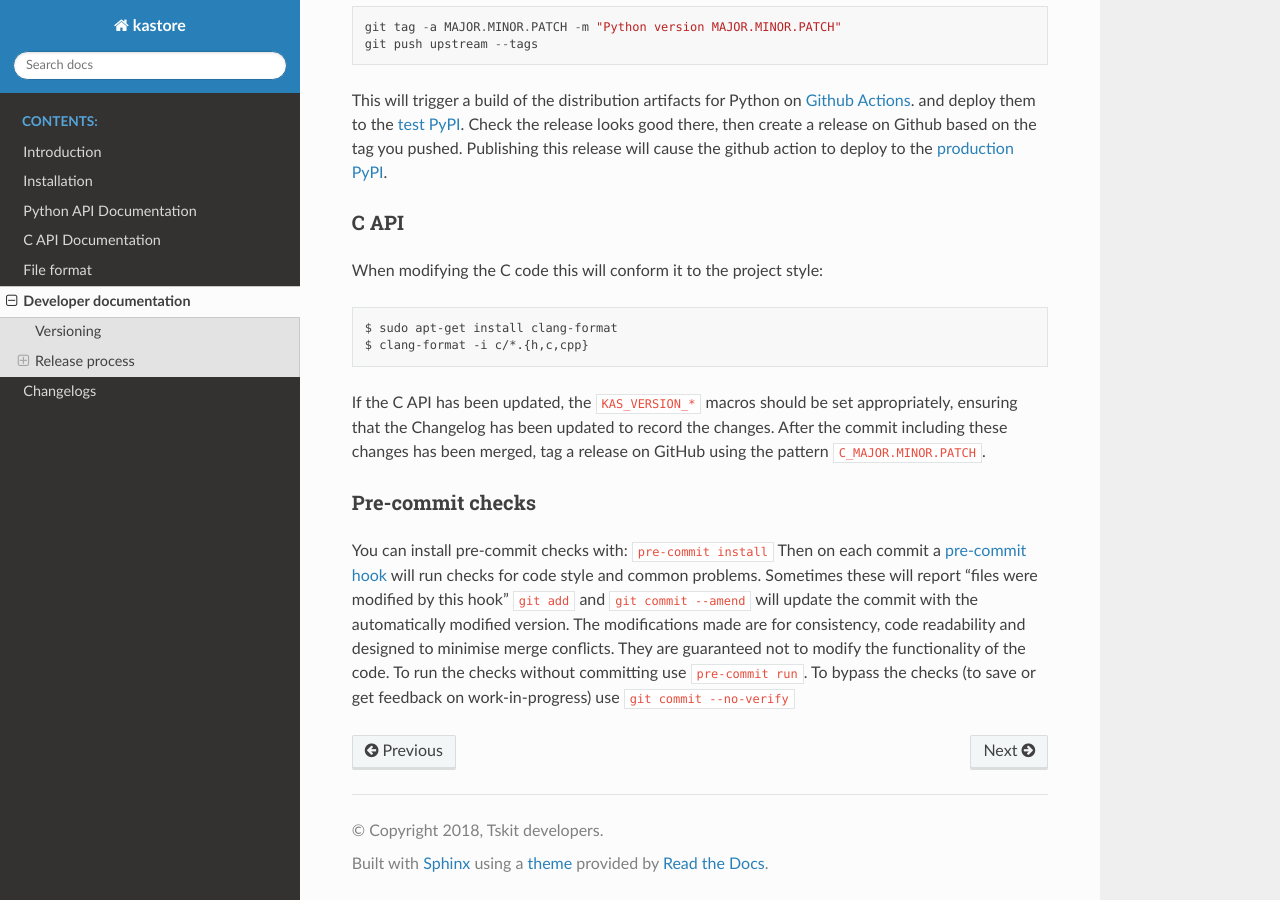
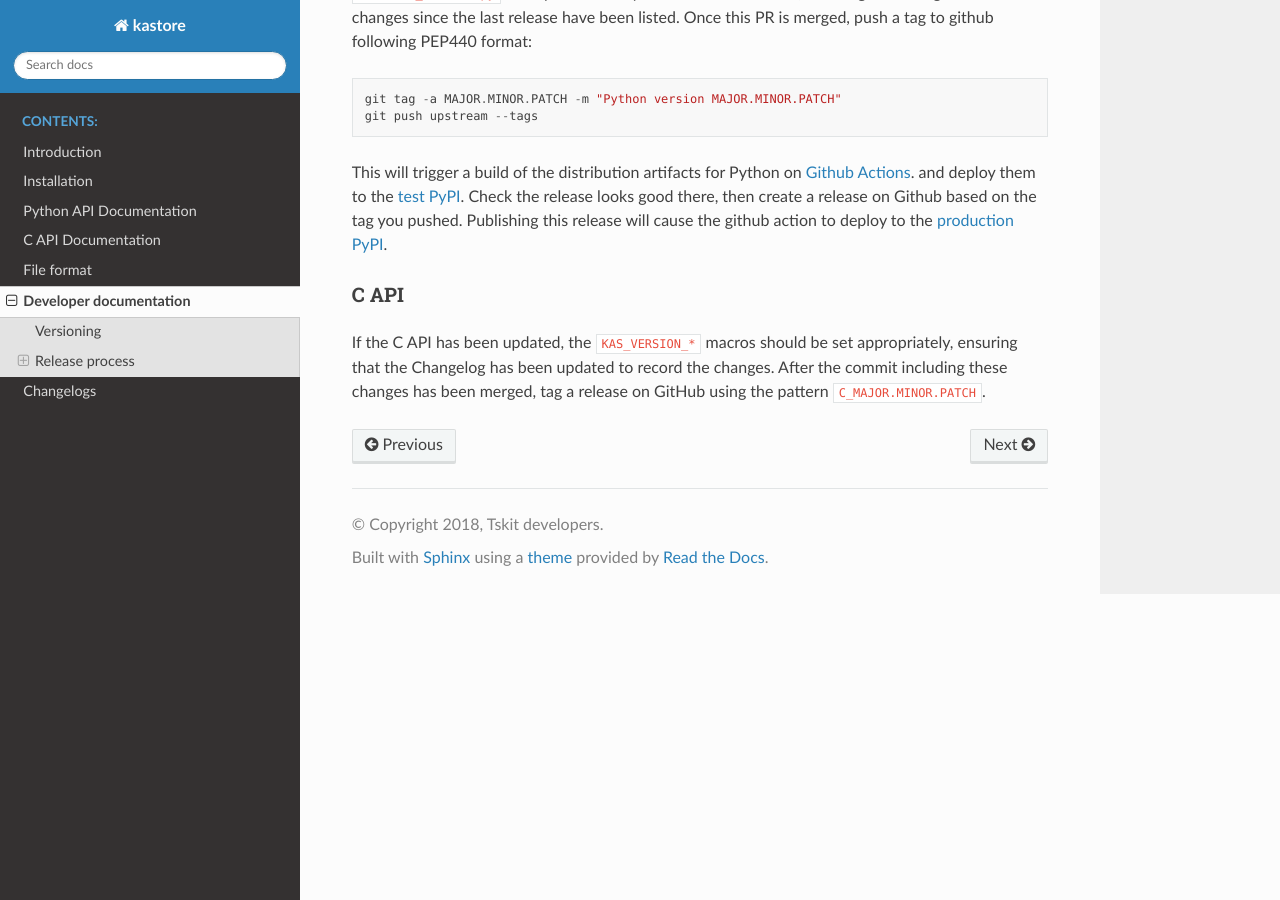
Before and after one commit to tskit-dev/kastore, a Sphinx documentation site: the page built from docs/development.rst, in a window 1280 px wide and 900 px high, scrolled down 630 px. Built offline with Sphinx 7.4.7 and the Read the Docs theme 2.0.0, drawn with Linux system fonts in a browser that asks for light colours; some of the changed text lies outside the part shown.

Commit message:
Fix structuring problem in devdocs
Also point to tskit.

```diff
--- a/docs/development.rst
+++ b/docs/development.rst
@@ -44,29 +49,7 @@ pushed. Publishing this release will cause the github action to deploy to the
 C API
 -----
 
-When modifying the C code this will conform it to the project style::
-
-  $ sudo apt-get install clang-format
-  $ clang-format -i c/*.{h,c,cpp}
-
 If the C API has been updated, the ``KAS_VERSION_*`` macros should be set
 appropriately, ensuring that the Changelog has been updated to record the
 changes. After the commit including these changes has been merged, tag a
 release on GitHub using the pattern ``C_MAJOR.MINOR.PATCH``.
-
-
------------------
-Pre-commit checks
------------------
-
-You can install pre-commit checks with: ``pre-commit install``
-Then on each commit a `pre-commit hook <https://pre-commit.com/>`_  will run
-checks for code style and common problems.
-Sometimes these will report "files were modified by this hook" ``git add``
-and ``git commit --amend`` will update the commit with the automatically modified
-version.
-The modifications made are for consistency, code readability and designed to
-minimise merge conflicts. They are guaranteed not to modify the functionality of the
-code. To run the checks without committing use ``pre-commit run``. To bypass
-the checks (to save or get feedback on work-in-progress) use ``git commit
---no-verify``
```
Also changed, not shown: other parts of docs/development.rst (+5 -0 lines).
